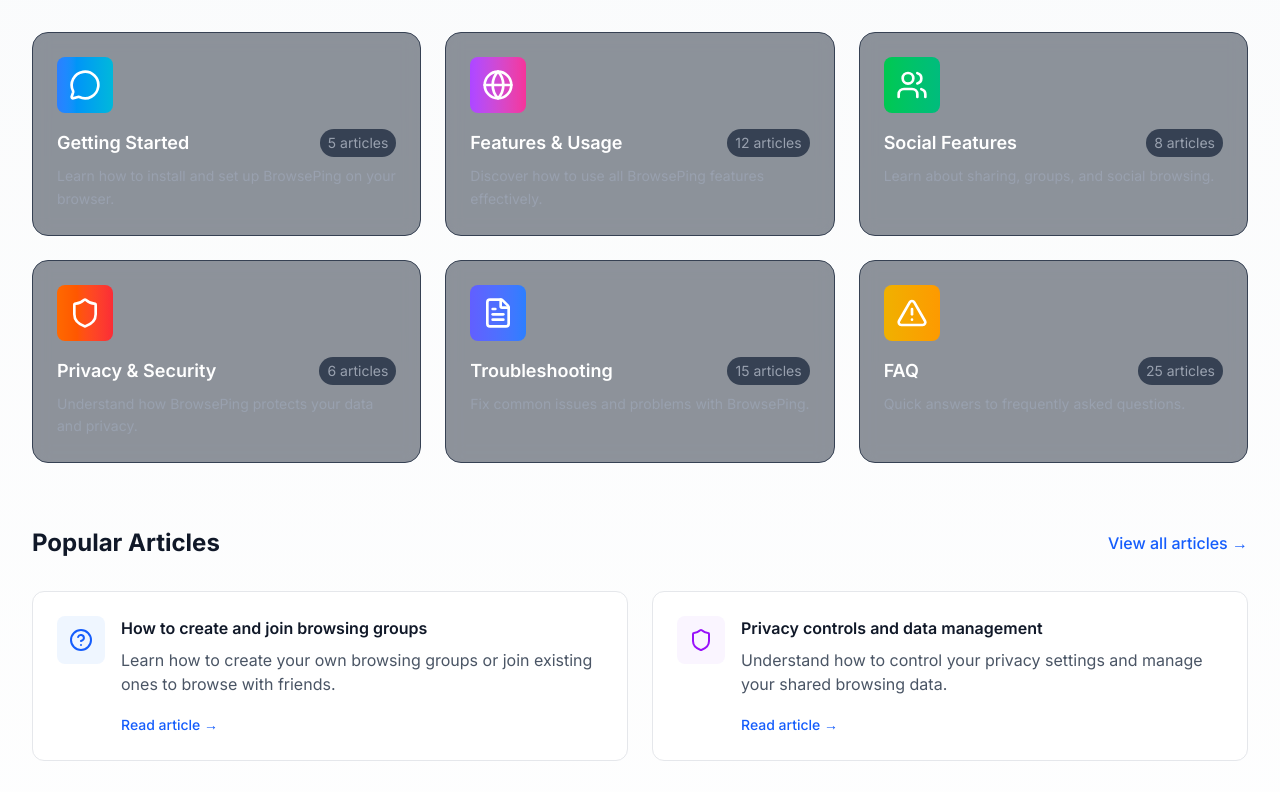
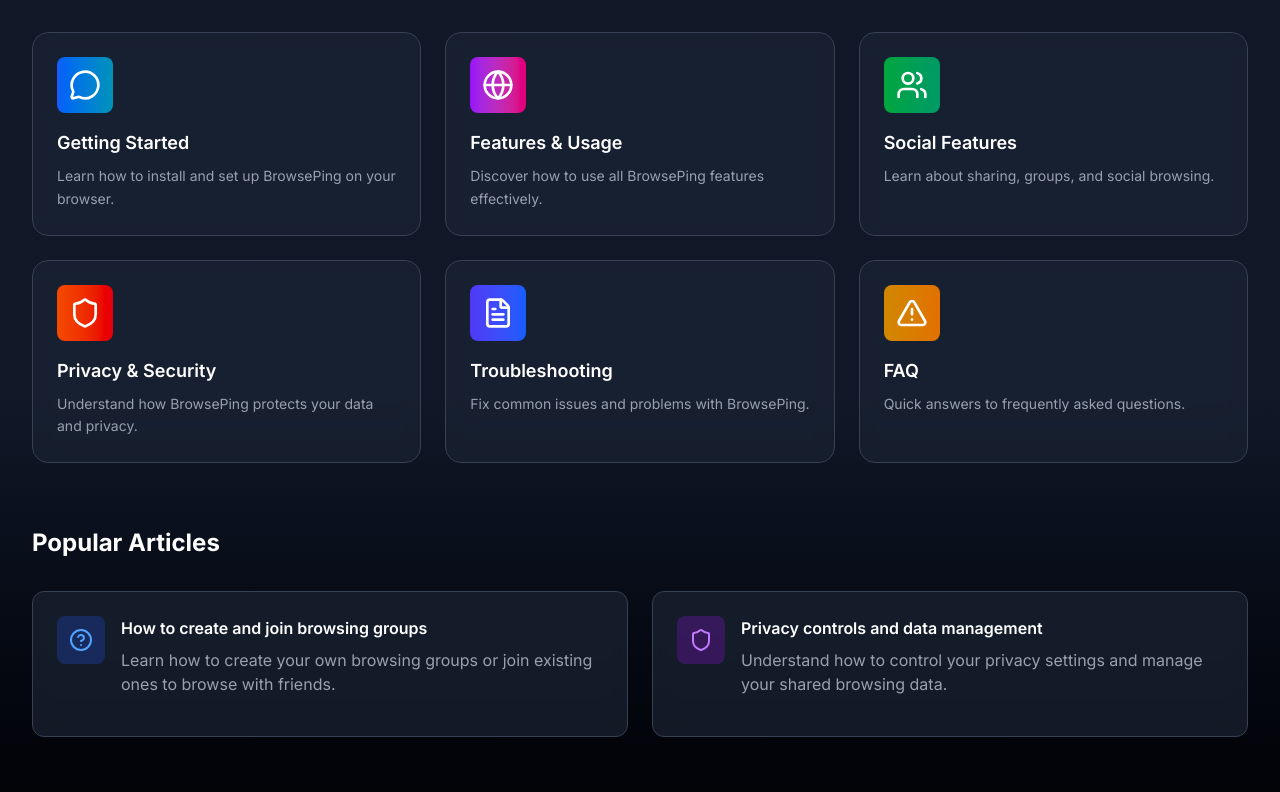
Before and after one commit to browseping/web, a Next.js app: page /help in a window 1280 px wide. Shown: the part 348-1140 px from the top of the page. Built offline with nearby package versions, Linux system fonts and the light colour scheme.

Commit message:
fix : remove unused routes and fix theme

```diff
--- a/src/app/help/page.tsx
+++ b/src/app/help/page.tsx
@@ -10,7 +10,6 @@
   Users,
 } from "lucide-react";
 import HelpCategoryCard from "../../components/helpcenter/HelpCategoryCard";
-import FAQSection from "../../components/helpcenter/FAQSection";
 import ContactSupport from "../../components/helpcenter/ContactSupport";
 
 export const metadata = {
@@ -21,16 +20,16 @@
 
 export default function HelpCenterPage() {
   return (
-    <div className="min-h-screen bg-gradient-to-b from-gray-50 to-white">
+    <div className="min-h-screen bg-gradient-to-b from-gray-900 via-gray-900 to-black">
       {/* Hero Section */}
-      <div className="relative overflow-hidden bg-gradient-to-r from-blue-600 to-purple-600">
-        <div className="absolute inset-0 bg-grid-white/10" />
+      <div className="relative overflow-hidden bg-gradient-to-r from-blue-900 via-purple-900 to-blue-900">
+        <div className="absolute inset-0 bg-grid-white/5" />
         <div className="container relative mx-auto px-4 py-16 sm:px-6 lg:px-8">
           <div className="text-center">
             <h1 className="text-4xl font-bold tracking-tight text-white sm:text-5xl lg:text-6xl">
               How can we help you?
             </h1>
-            <p className="mx-auto mt-6 max-w-2xl text-lg text-blue-100">
+            <p className="mx-auto mt-6 max-w-2xl text-lg text-gray-300">
               Find answers to common questions, troubleshoot issues, and learn
               how to make the most of your BrowsePing experience.
             </p>
@@ -41,7 +40,7 @@
       <main className="container mx-auto px-4 py-12 sm:px-6 lg:px-8">
         {/* Categories Grid */}
         <section className="mb-16">
-          <h2 className="text-2xl font-bold text-gray-900 mb-8">
+          <h2 className="text-2xl font-bold text-white mb-8">
             Browse by category
           </h2>
           <div className="grid gap-6 sm:grid-cols-2 lg:grid-cols-3">
@@ -49,116 +48,81 @@
               icon={<MessageCircle className="h-8 w-8" />}
               title="Getting Started"
               description="Learn how to install and set up BrowsePing on your browser."
-              link="/help/getting-started"
-              count={5}
-              color="from-blue-500 to-cyan-500"
+              color="from-blue-600 to-cyan-600"
             />
             <HelpCategoryCard
               icon={<Globe className="h-8 w-8" />}
               title="Features & Usage"
               description="Discover how to use all BrowsePing features effectively."
-              link="/help/features"
-              count={12}
-              color="from-purple-500 to-pink-500"
+              color="from-purple-600 to-pink-600"
             />
             <HelpCategoryCard
               icon={<Users className="h-8 w-8" />}
               title="Social Features"
               description="Learn about sharing, groups, and social browsing."
-              link="/help/social"
-              count={8}
-              color="from-green-500 to-emerald-500"
+              color="from-green-600 to-emerald-600"
             />
             <HelpCategoryCard
               icon={<Shield className="h-8 w-8" />}
               title="Privacy & Security"
               description="Understand how BrowsePing protects your data and privacy."
-              link="/help/privacy"
-              count={6}
-              color="from-orange-500 to-red-500"
+              color="from-orange-600 to-red-600"
             />
             <HelpCategoryCard
               icon={<FileText className="h-8 w-8" />}
               title="Troubleshooting"
               description="Fix common issues and problems with BrowsePing."
-              link="/help/troubleshooting"
-              count={15}
-              color="from-indigo-500 to-blue-500"
+              color="from-indigo-600 to-blue-600"
             />
             <HelpCategoryCard
               icon={<AlertTriangle className="h-8 w-8" />}
               title="FAQ"
               description="Quick answers to frequently asked questions."
-              link="/help/faq"
-              count={25}
-              color="from-yellow-500 to-amber-500"
+              color="from-yellow-600 to-amber-600"
             />
           </div>
         </section>
 
         {/* Popular Articles */}
         <section className="mb-16">
-          <div className="flex items-center justify-between mb-8">
-            <h2 className="text-2xl font-bold text-gray-900">
-              Popular Articles
-            </h2>
-            <a
-              href="/help/articles"
-              className="text-blue-600 hover:text-blue-800 font-medium"
-            >
-              View all articles →
-            </a>
-          </div>
+          <h2 className="text-2xl font-bold text-white mb-8">
+            Popular Articles
+          </h2>
           <div className="grid gap-6 md:grid-cols-2">
-            <article className="bg-white rounded-xl border border-gray-200 p-6 hover:shadow-md transition-shadow">
+            <article className="bg-gray-800/60 backdrop-blur-sm rounded-xl border border-gray-700 p-6 hover:bg-gray-800 transition-all duration-200">
               <div className="flex items-start gap-4">
-                <div className="bg-blue-50 p-3 rounded-lg">
-                  <HelpCircle className="h-6 w-6 text-blue-600" />
+                <div className="bg-blue-900/50 p-3 rounded-lg">
+                  <HelpCircle className="h-6 w-6 text-blue-400" />
                 </div>
                 <div>
-                  <h3 className="font-semibold text-gray-900 mb-2">
+                  <h3 className="font-semibold text-white mb-2">
                     How to create and join browsing groups
                   </h3>
-                  <p className="text-gray-600 mb-4">
+                  <p className="text-gray-400 mb-4">
                     Learn how to create your own browsing groups or join
                     existing ones to browse with friends.
                   </p>
-                  <a
-                    href="/help/article/create-join-groups"
-                    className="text-blue-600 hover:text-blue-800 text-sm font-medium"
-                  >
-                    Read article →
-                  </a>
                 </div>
               </div>
             </article>
-            <article className="bg-white rounded-xl border border-gray-200 p-6 hover:shadow-md transition-shadow">
+            <article className="bg-gray-800/60 backdrop-blur-sm rounded-xl border border-gray-700 p-6 hover:bg-gray-800 transition-all duration-200">
               <div className="flex items-start gap-4">
-                <div className="bg-purple-50 p-3 rounded-lg">
-                  <Shield className="h-6 w-6 text-purple-600" />
+                <div className="bg-purple-900/50 p-3 rounded-lg">
+                  <Shield className="h-6 w-6 text-purple-400" />
                 </div>
                 <div>
-                  <h3 className="font-semibold text-gray-900 mb-2">
+                  <h3 className="font-semibold text-white mb-2">
                     Privacy controls and data management
                   </h3>
-                  <p className="text-gray-600 mb-4">
+                  <p className="text-gray-400 mb-4">
                     Understand how to control your privacy settings and manage
                     your shared browsing data.
                   </p>
-                  <a
-                    href="/help/article/privacy-controls"
-                    className="text-blue-600 hover:text-blue-800 text-sm font-medium"
-                  >
-                    Read article →
-                  </a>
                 </div>
               </div>
             </article>
           </div>
         </section>
-
-        {/* FAQ Section */}
-        <FAQSection />
 
         {/* Still Need Help Section */}
         <section className="mt-20">
```
